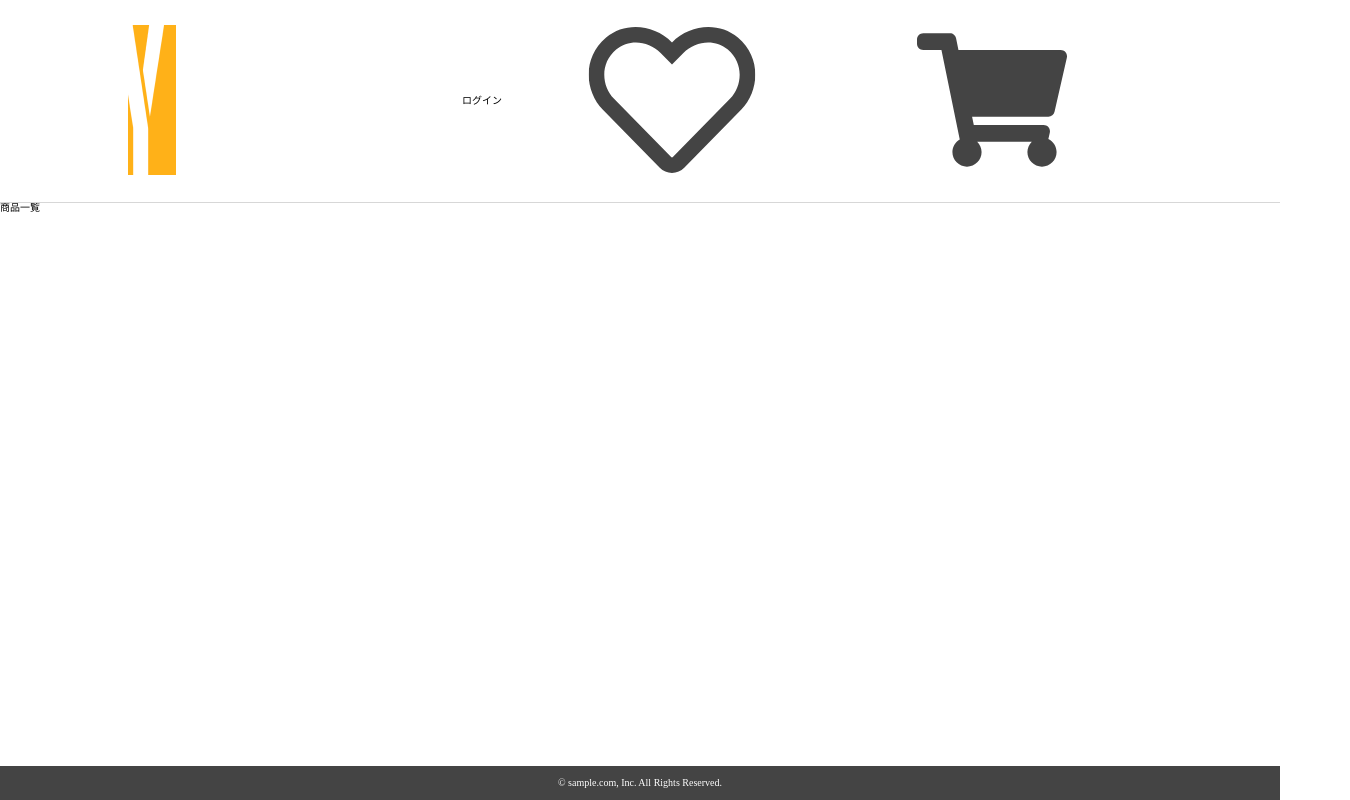
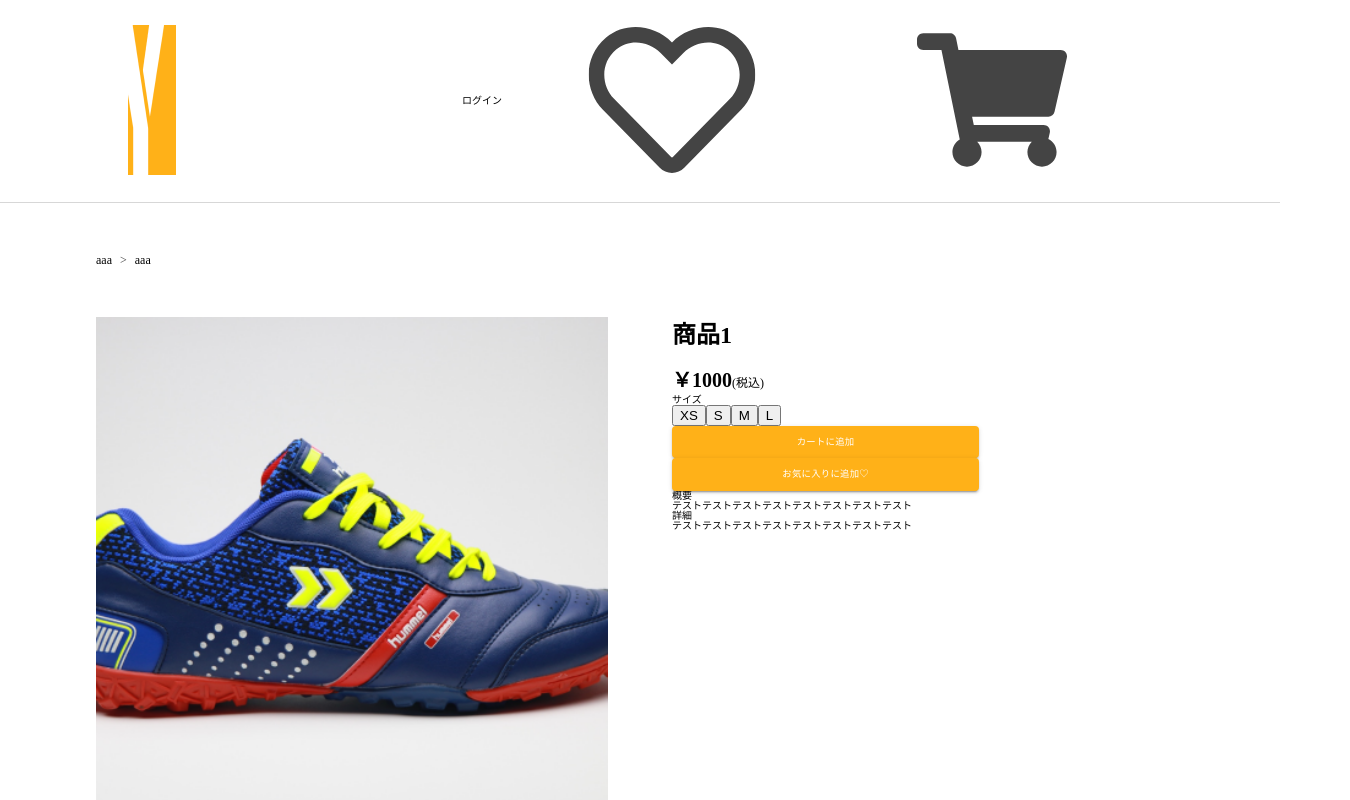
Before and after one commit to YusukeNaito08/ec-site, a React (Vite) app: page /product/1 in a window 1280 px wide. Shown: the top 800 px of the page, 1350 px wide, since content can reach past the window. Built offline with nearby package versions, Linux system fonts and the light colour scheme; no server answers.

Commit message:
productSlice/make mock detailProduct-1

```diff
--- a/src/App.tsx
+++ b/src/App.tsx
@@ -1,6 +1,6 @@
 import { BrowserRouter as Router, Routes, Route } from "react-router-dom";
-import ProductList from "./pages/ProductList/ProductList";
-import ProductDetail from "./pages/ProductDetail/ProductDetail";
+import ProductList from "./pages/ProductList/Index";
+import ProductDetail from "./pages/ProductDetail/Index";
 import Favorites from "./pages/Favorites/Favorites";
 import Cart from "./pages/Cart/Cart";
 import Checkout from "./pages/Checkout/Checkout";
@@ -17,15 +17,42 @@ function App() {
       <GlobalStyles />
       <Router>
         <Routes>
-          <Route path="/" element={<ProductList />} />
-          <Route path="/product/:productId" element={<ProductDetail />} />
-          <Route path="/favorites/" element={<Favorites />} />
-          <Route path="/cart" element={<Cart />} />
-          <Route path="/checkout" element={<Checkout />} />
-          <Route path="/complete" element={<OrderComplete />} />
-          <Route path="/login" element={<Login />} />
-          <Route path="/register" element={<Register />} />
-          <Route path="*" element={<Notfound />} />
+          <Route
+            path="/"
+            element={<ProductList />}
+          />
+          <Route
+            path="/product/:productId"
+            element={<ProductDetail />}
+          />
+          <Route
+            path="/favorites/"
+            element={<Favorites />}
+          />
+          <Route
+            path="/cart"
+            element={<Cart />}
+          />
+          <Route
+            path="/checkout"
+            element={<Checkout />}
+          />
+          <Route
+            path="/complete"
+            element={<OrderComplete />}
+          />
+          <Route
+            path="/login"
+            element={<Login />}
+          />
+          <Route
+            path="/register"
+            element={<Register />}
+          />
+          <Route
+            path="*"
+            element={<Notfound />}
+          />
         </Routes>
       </Router>
     </>
@@ -59,6 +86,12 @@ const GlobalStyles = createGlobalStyle`
     height: auto;
   }
 
+
+  .inner {
+    width: 85%;
+    margin: 0 auto;
+  }
+
 `;
 
 export default App;
--- /dev/null
+++ b/src/pages/ProductDetail/Index.tsx
@@ -0,0 +1,183 @@
+import { useParams } from "react-router-dom";
+import Layout from "../../components/layout/Layout";
+import styled from "styled-components";
+import { useSelector } from "react-redux";
+import { RootState } from "../../redux/store/store";
+import { Button } from "@mui/material";
+//仮でお気に入り画像使用の為、インポート
+import test from "/src/assets/productsSample.png";
+
+const ProductDetail = () => {
+  const { productId } = useParams<{ productId: string }>();
+  const products = useSelector((state: RootState) => state.products);
+  const product = products.find((p) => p.id === productId);
+  return (
+    <>
+      <Layout>
+        <Detail>
+          <div className="inner">
+            <Bread>
+              <ul>
+                <li>
+                  <a href="">aaa</a>
+                </li>
+                <li>aaa</li>
+              </ul>
+            </Bread>
+            {product && (
+              <>
+                <ImageBlock>
+                  <img
+                    src={product.imageUrl}
+                    alt={product.name}
+                  />
+                </ImageBlock>
+                <DetailBlock>
+                  <div className="head">
+                    <h2>{product.name}</h2>
+                    <p>￥{product.price}</p>
+                  </div>
+                  <div className="sizes">
+                    <p>サイズ</p>
+                    <div className="buttons">
+                      <button>XS</button>
+                      <button>S</button>
+                      <button>M</button>
+                      <button>L</button>
+                    </div>
+                  </div>
+                  <div className="adds">
+                    <Button
+                      type="button"
+                      color="primary"
+                      variant="contained"
+                      size="large"
+                      sx={{ color: "white", width: "60%;" }}
+                    >
+                      カートに追加
+                    </Button>
+                    <Button
+                      type="button"
+                      color="primary"
+                      variant="contained"
+                      size="large"
+                      sx={{ color: "white", width: "60%;" }}
+                    >
+                      お気に入りに追加♡
+                    </Button>
+                  </div>
+                  <div className="description">
+                    <div className="summary">
+                      <p>概要</p>
+                      <p>テストテストテストテストテストテストテストテスト</p>
+                    </div>
+                    <div className="detail">
+                      <p>詳細</p>
+                      <p>テストテストテストテストテストテストテストテスト</p>
+                    </div>
+                  </div>
+                </DetailBlock>
+              </>
+            )}
+            <Favorite>
+              <h3>おすすめ商品</h3>
+              <div className="images">
+                <img
+                  src={test}
+                  alt=""
+                />
+                <img
+                  src={test}
+                  alt=""
+                />
+                <img
+                  src={test}
+                  alt=""
+                />
+              </div>
+            </Favorite>
+          </div>
+        </Detail>
+      </Layout>
+    </>
+  );
+};
+
+const Detail = styled.div`
+  & .inner {
+    display: grid;
+    grid-template-columns: 1fr 1fr;
+    grid-template-areas:
+      "Bread Bread"
+      "ImageBlock DetailBlock"
+      "Favorite Favorite";
+    padding: 4.8rem 0 14rem;
+    grid-column-gap: 6.4rem;
+  }
+`;
+
+const Bread = styled.div`
+  grid-area: Bread;
+  margin-bottom: 4.8rem;
+  & ul {
+    width: 100%;
+    display: inline-flex;
+    align-items: center;
+
+    & li {
+      font-size: 1.2rem;
+      font-style: normal;
+      font-weight: 400;
+      line-height: 1.8rem;
+      display: flex;
+    }
+
+    & li:not(:last-child):after {
+      display: block;
+      content: ">";
+      padding: 0 0.8rem;
+      color: #444;
+    }
+  }
+`;
+const ImageBlock = styled.div`
+  grid-area: ImageBlock;
+`;
+const DetailBlock = styled.div`
+  grid-area: DetailBlock;
+
+  & .head {
+    display: flex;
+    flex-direction: column;
+    gap: 1.2rem;
+    & h2 {
+      font-size: 2.4rem;
+      font-weight: 700;
+      line-height: 3.6rem;
+    }
+
+    & p {
+      font-size: 2rem;
+      font-weight: 700;
+      line-height: 3rem;
+
+      &::after {
+        content: "(税込)";
+        display: inline-block;
+        font-size: 1.2rem;
+        font-style: normal;
+        font-weight: 400;
+        line-height: 1.8rem;
+      }
+    }
+  }
+`;
+const Favorite = styled.div`
+  grid-area: Favorite;
+
+  & .images {
+    display: flex;
+  }
+`;
+
+export default ProductDetail;
--- a/src/pages/ProductDetail/ProductDetail.tsx
+++ /dev/null
@@ -1,13 +0,0 @@
-import Layout from "../../components/layout/Layout";
-
-const ProductDetail = () => {
-  return (
-    <>
-      <Layout>
-        <h1>商品一覧</h1>
-      </Layout>
-    </>
-  );
-};
-
-export default ProductDetail;
--- /dev/null
+++ b/src/pages/ProductList/Products.tsx
@@ -0,0 +1,64 @@
+import { useSelector } from "react-redux";
+import styled from "styled-components";
+import { RootState } from "../../redux/store/store";
+import { Link } from "react-router-dom";
+
+const Cards = () => {
+  const products = useSelector((state: RootState) => state.products);
+  return (
+    <div>
+      <div className="cardsWrap">
+        {products.map((product) => {
+          return (
+            <Card key={product.id}>
+              <Link to={`/product/${product.id}`}>
+                <div className="imgWrap">
+                  <img
+                    src={product.imageUrl}
+                    alt={product.name}
+                  />
+                </div>
+                <h4 className="name">{product.name}</h4>
+                <p className="price">￥{product.price}</p>
+              </Link>
+            </Card>
+          );
+        })}
+      </div>
+    </div>
+  );
+};
+
+const Card = styled.div`
+  width: calc((100% / 3) - 4.8rem);
+
+  & .imgWrap {
+    margin-bottom: 1.6rem;
+  }
+
+  & .title {
+    font-size: 1.4rem;
+    font-style: normal;
+    font-weight: 400;
+    line-height: 2.1rem;
+    margin-bottom: 0.8rem;
+  }
+
+  & .price {
+    font-size: 1.8rem;
+    font-style: normal;
+    font-weight: 700;
+    line-height: 2.7rem;
+
+    &::after {
+      content: "(税込)";
+      display: inline-block;
+      font-size: 1.2rem;
+      font-style: normal;
+      font-weight: 400;
+      line-height: 1.8rem;
+    }
+  }
+`;
+
+export default Cards;
--- /dev/null
+++ b/src/redux/product/productSlice.tsx
@@ -0,0 +1,30 @@
+import { createSlice } from "@reduxjs/toolkit";
+
+interface ProductState {
+  id: string;
+  name: string;
+  price: number;
+  imageUrl: string;
+  category: string;
+}
+
+//仮データ
+const initialState: ProductState[] = [
+  { id: "1", name: "商品1", price: 1000, imageUrl: "/src/assets/productsSample.png", category: "レディース" },
+  { id: "2", name: "商品2", price: 2000, imageUrl: "/src/assets/productsSample.png", category: "レディース" },
+  { id: "3", name: "商品3", price: 2000, imageUrl: "/src/assets/productsSample.png", category: "レディース" },
+  { id: "4", name: "商品4", price: 2000, imageUrl: "/src/assets/productsSample.png", category: "レディース" },
+];
+
+const productSlice = createSlice({
+  name: "product",
+  initialState,
+  reducers: {
+    addProduct: (state, action) => {
+      state.push(action.payload);
+    },
+  },
+});
+
+export const { addProduct } = productSlice.actions;
+export default productSlice.reducer;
--- a/src/redux/store/store.tsx
+++ b/src/redux/store/store.tsx
@@ -1,10 +1,12 @@
 import { configureStore } from "@reduxjs/toolkit";
 import userReducer from "../users/userSlice";
 import { useSelector as rawUseSelector, TypedUseSelectorHook } from "react-redux";
+import productReducer from "../product/productSlice";
 
 export const store = configureStore({
   reducer: {
     user: userReducer,
+    products: productReducer,
   },
 });
 
```
Also changed, not shown: src/pages/ProductList/Index.tsx (renamed from src/pages/ProductList/ProductList.tsx, +7 -82 lines).
